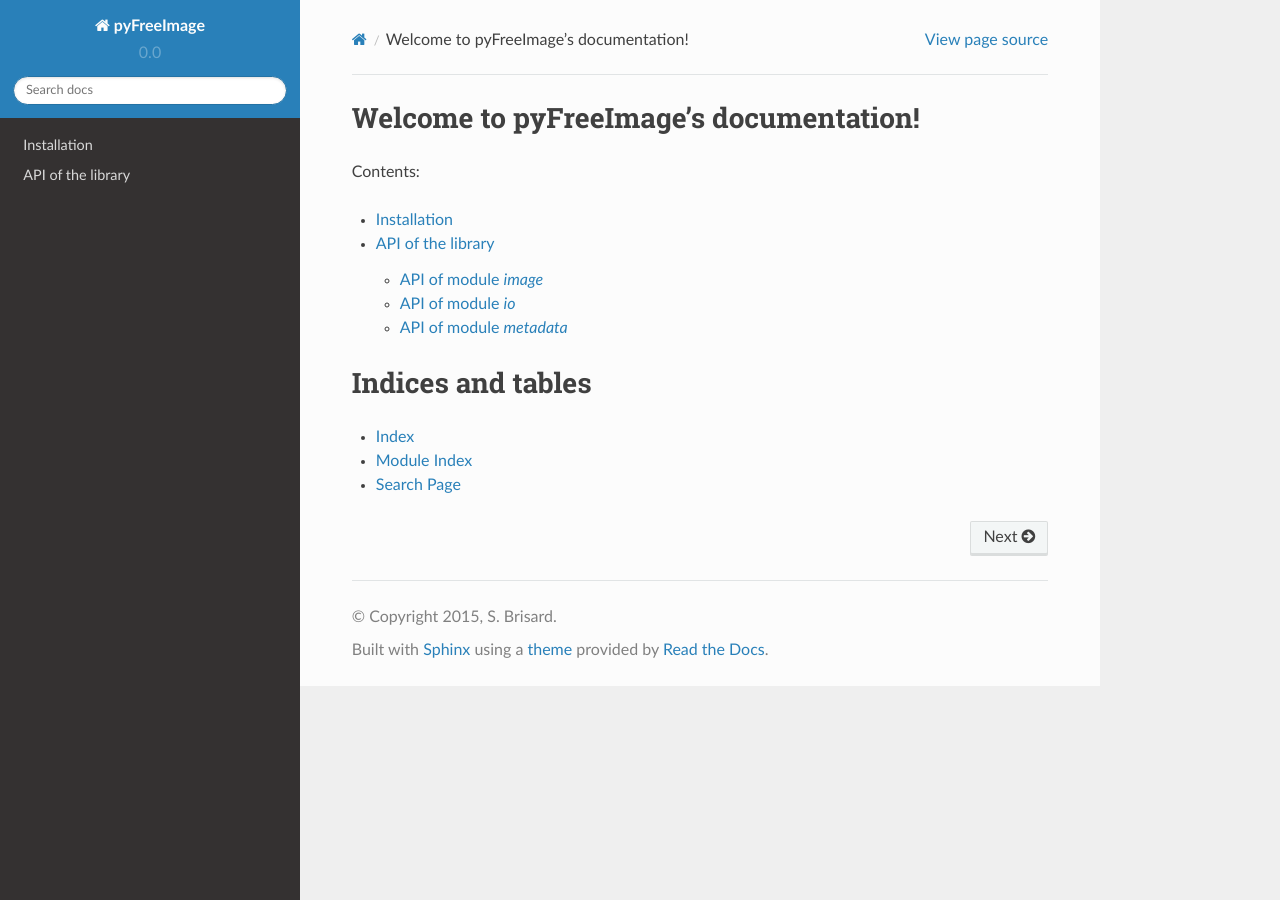
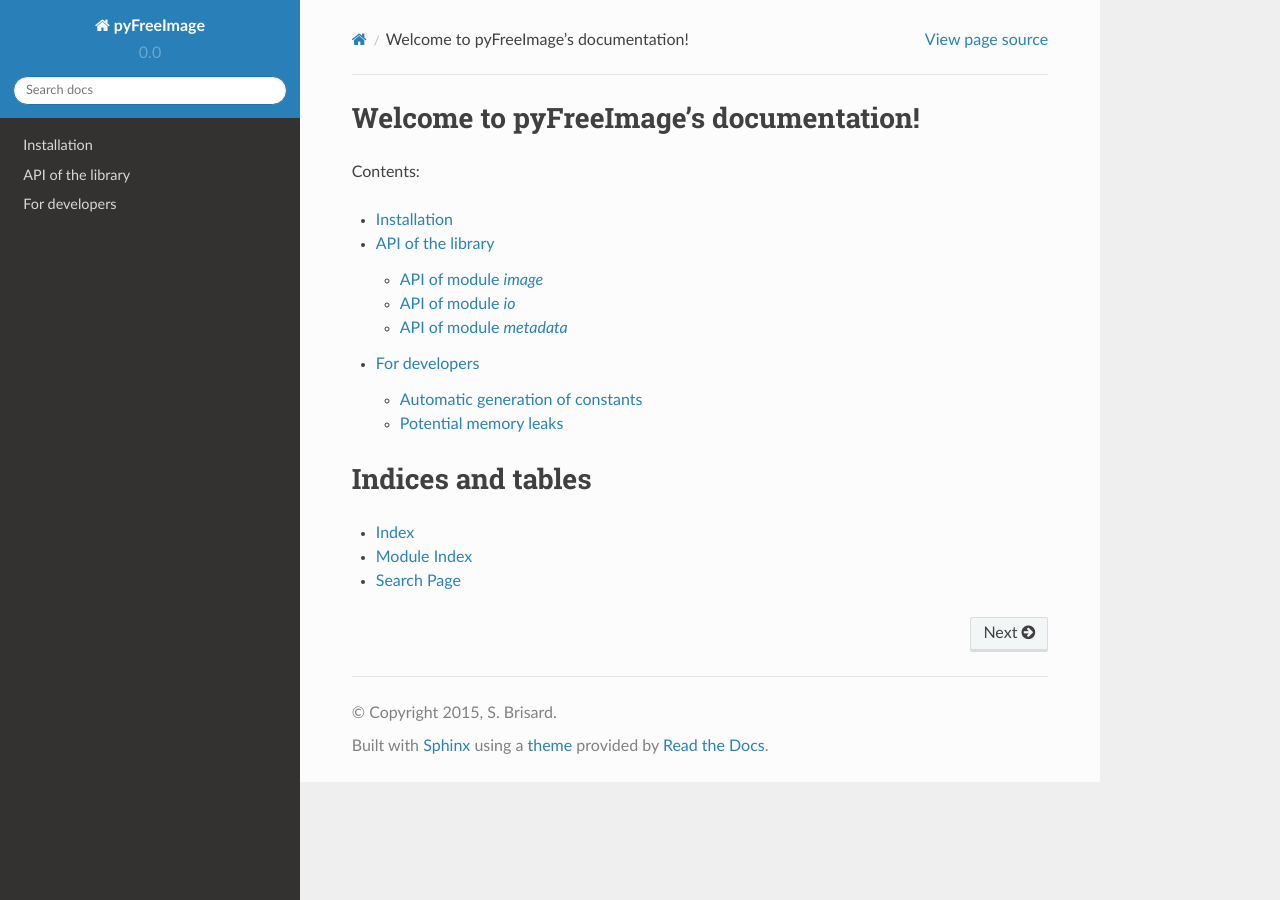
Before and after one commit to sbrisard/pyfreeimage, a Sphinx documentation site: the page built from docs/index.rst, in a window 1280 px wide. Built offline with Sphinx 7.4.7 and the Read the Docs theme 2.0.0, drawn with Linux system fonts in a browser that asks for light colours.

Commit message:
Added a `Developers` section to the doc.

```diff
--- /dev/null
+++ b/docs/developers.rst
@@ -0,0 +1,13 @@
+.. -*- coding: utf-8 -*-
+
+For developers
+==============
+
+Automatic generation of constants
+---------------------------------
+
+Potential memory leaks
+----------------------
+
+Potential memory leaks in module :mod:`pyfreeimage.metadata`
+^^^^^^^^^^^^^^^^^^^^^^^^^^^^^^^^^^^^^^^^^^^^^^^^^^^^^^^^^^^^
--- a/docs/index.rst
+++ b/docs/index.rst
@@ -13,6 +13,7 @@ Contents:
 
    installation
    api
+   developers
 
 Indices and tables
 ==================
```
